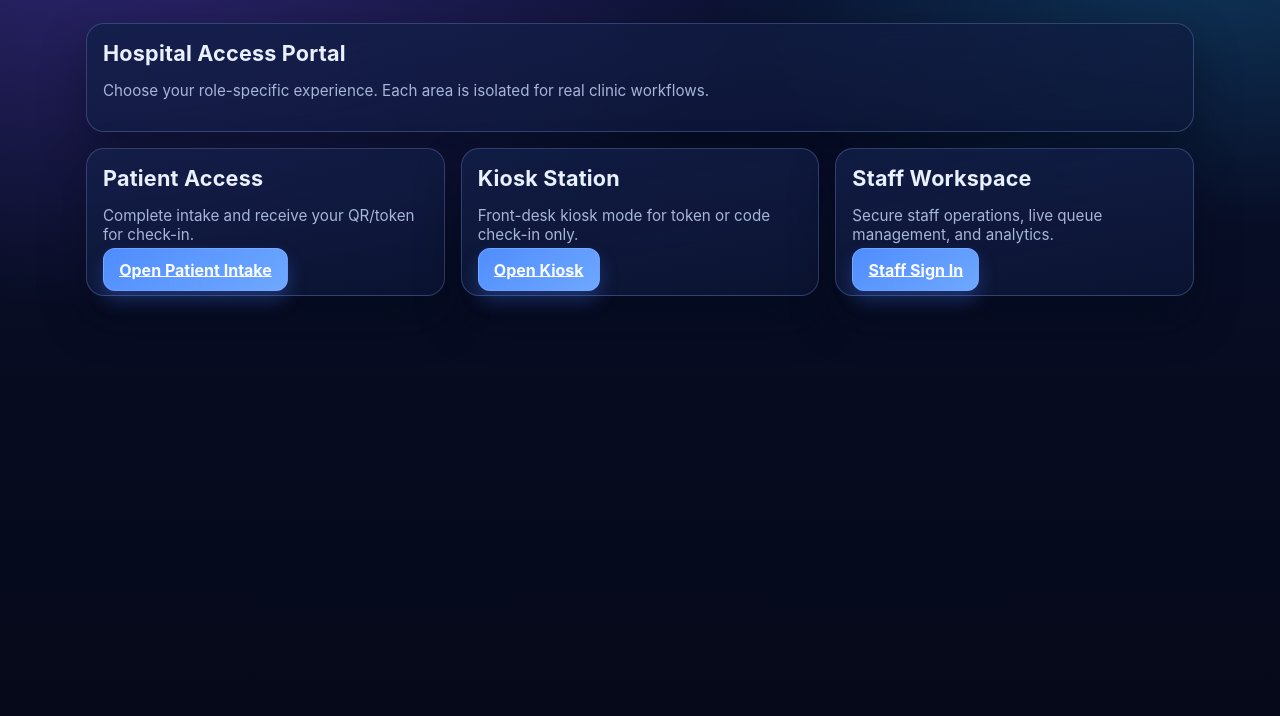
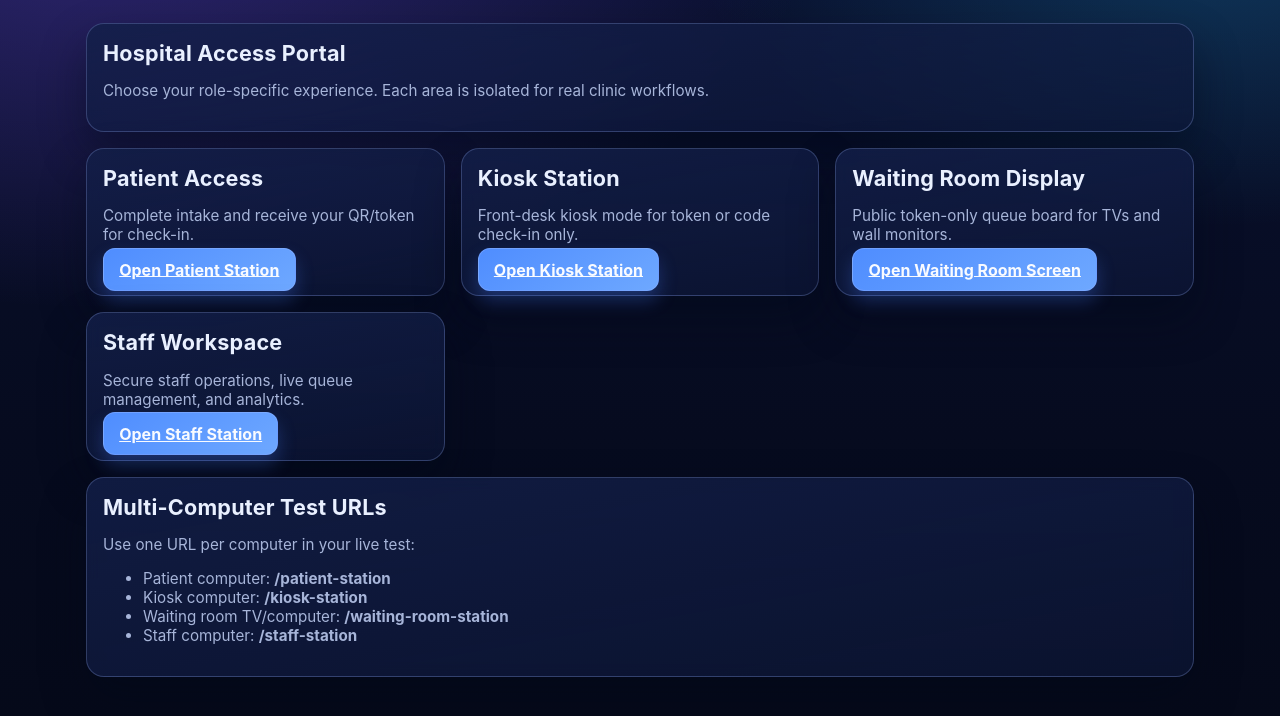
Before and after one commit to Yagbe/CarePilot-Urgent, a FastAPI app: page / in a window 1280 px wide. Shown: the part 63-779 px from the top of the page. Run offline with FastAPI, Linux system fonts and the light colour scheme.

Commit message:
Add dedicated station URLs and update home page for multi-computer testing
- Introduced new endpoints for patient, kiosk, waiting room, and staff stations.
- Updated README.md with dedicated station URLs and multi-computer test setup instructions.
- Modified home.html to reflect new station links and added a section for multi-computer test URLs.

```diff
--- a/app.py
+++ b/app.py
@@ -422,6 +422,31 @@ def patient_portal():
     return RedirectResponse("/intake", status_code=302)
 
 
+@app.get("/patient-station", response_class=HTMLResponse)
+def patient_station():
+    return RedirectResponse("/intake", status_code=302)
+
+
+@app.get("/kiosk-station", response_class=HTMLResponse)
+def kiosk_station():
+    return RedirectResponse("/kiosk", status_code=302)
+
+
+@app.get("/waiting-room", response_class=HTMLResponse)
+def waiting_room_station():
+    return RedirectResponse("/display", status_code=302)
+
+
+@app.get("/waiting-room-station", response_class=HTMLResponse)
+def waiting_room_station_alt():
+    return RedirectResponse("/display", status_code=302)
+
+
+@app.get("/staff-station", response_class=HTMLResponse)
+def staff_station():
+    return RedirectResponse("/staff/login", status_code=302)
+
+
 @app.get("/api/ping")
 def api_ping():
     return {"status": "ok", "app": "CarePilot Urgent", "version": APP_VERSION, "env": APP_ENV}
```
Also changed, not shown: templates/home.html (+20 -4 lines), README.md.
